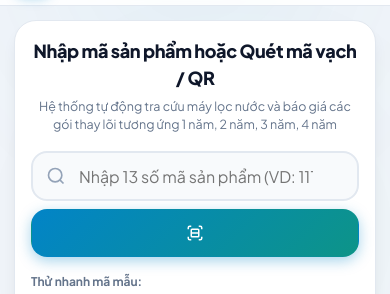
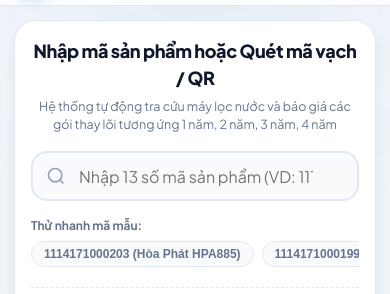
Before and after one commit to leevu221-lang/tra-cuu-loi-loc, a website: page index.html in a window 390 px wide. Shown: the part 55-349 px from the top of the page. Drawn offline with Linux system fonts and the light colour scheme; no server answers.

Commit message:
fix: an button quet ma tren mobile vi da co icon noi mobile-scan-fab

```diff
--- a/style.css
+++ b/style.css
@@ -2520,16 +2520,13 @@ body.theme-dark .status-yes {
     display: none; /* Hide label, keep only green pulse dot to save space */
   }
 
-  /* Search bar stack */
+  /* Search bar on Mobile: Ẩn button quét mã này vì đã có nút nổi .mobile-scan-fab */
   .search-bar-wrap {
-    flex-direction: column;
-    gap: 8px;
+    width: 100%;
   }
 
   .btn-scan-trigger {
-    width: 100%;
-    height: 48px;
-    justify-content: center;
+    display: none !important;
   }
 
   /* Section & Banner tighter spacing on Mobile */
```
